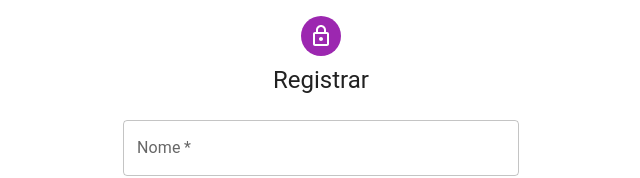
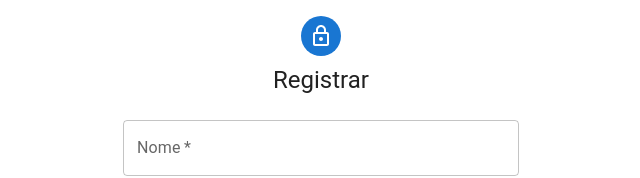
Before and after one commit to matefs/next-empresa-generica, a Next.js app: page /registrar in a window 1280 px wide. Shown: the top 178 px of the page, without its empty margins (319-959 px from the left). Built offline with nearby package versions, Linux system fonts and the light colour scheme.

Commit message:
Mudado icone para azul

```diff
--- a/src/pages/index.tsx
+++ b/src/pages/index.tsx
@@ -148,9 +148,10 @@ function Login() {
     <>
       <Head>
         <title>Aplicação PRO 1.0</title>
-        <meta name="description" content="Generated by create next app" />
+        <meta name="description" content="Aplicação profissional" />
         <meta name="viewport" content="width=device-width, initial-scale=1" />
         <link rel="icon" href="/favicon.ico" />
+
       </Head>
 
 <Grid container component="main" sx={{ height: '100vh' }}>
@@ -179,7 +180,7 @@ function Login() {
               alignItems: 'center',
             }}
           >
-            <Avatar sx={{ m: 1, bgcolor: 'secondary.main' }}>
+            <Avatar sx={{ m: 1, bgcolor: 'primary.main' }}>
               <LockOutlinedIcon />
             </Avatar>
             <Typography component="h1" variant="h5">
--- a/src/pages/registrar/index.tsx
+++ b/src/pages/registrar/index.tsx
@@ -10,6 +10,7 @@ import Typography from '@mui/material/Typography';
 import Container from '@mui/material/Container';
 import { TextField, Button, RadioGroup, FormControlLabel, Radio, Select, MenuItem } from "@mui/material";
 import CpfInput from './CpfInput'
+
 
 const FormularioCadastro = () => {
   const [nome, setNome] = useState("");
@@ -67,8 +68,8 @@ const formulario: any = {
             alignItems: 'center',
           }}
         >
-          <Avatar sx={{ m: 1, bgcolor: 'secondary.main' }}>
-            <LockOutlinedIcon />
+          <Avatar sx={{ m: 1, bgcolor: 'primary.main' }}>
+            <LockOutlinedIcon  />
           </Avatar>
           <Typography component="h1" variant="h5">
             Registrar
@@ -114,6 +115,7 @@ const formulario: any = {
         value={dataNascimento}
         onChange={(e) => setDataNascimento(e.target.value)}
         type="date"
+        placeholder="dd//mm/aaaa"
         fullWidth
       />
       </Grid>
```
